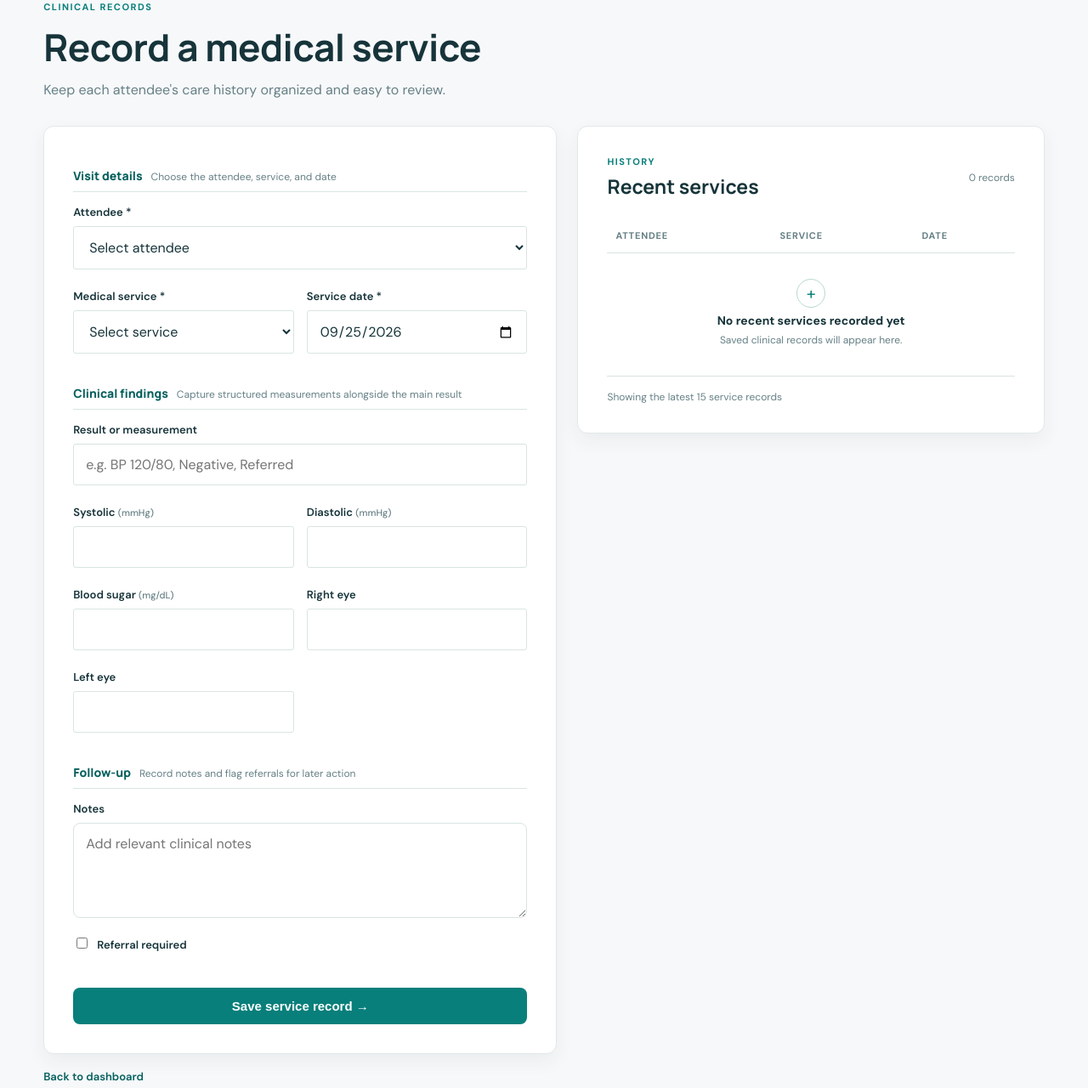
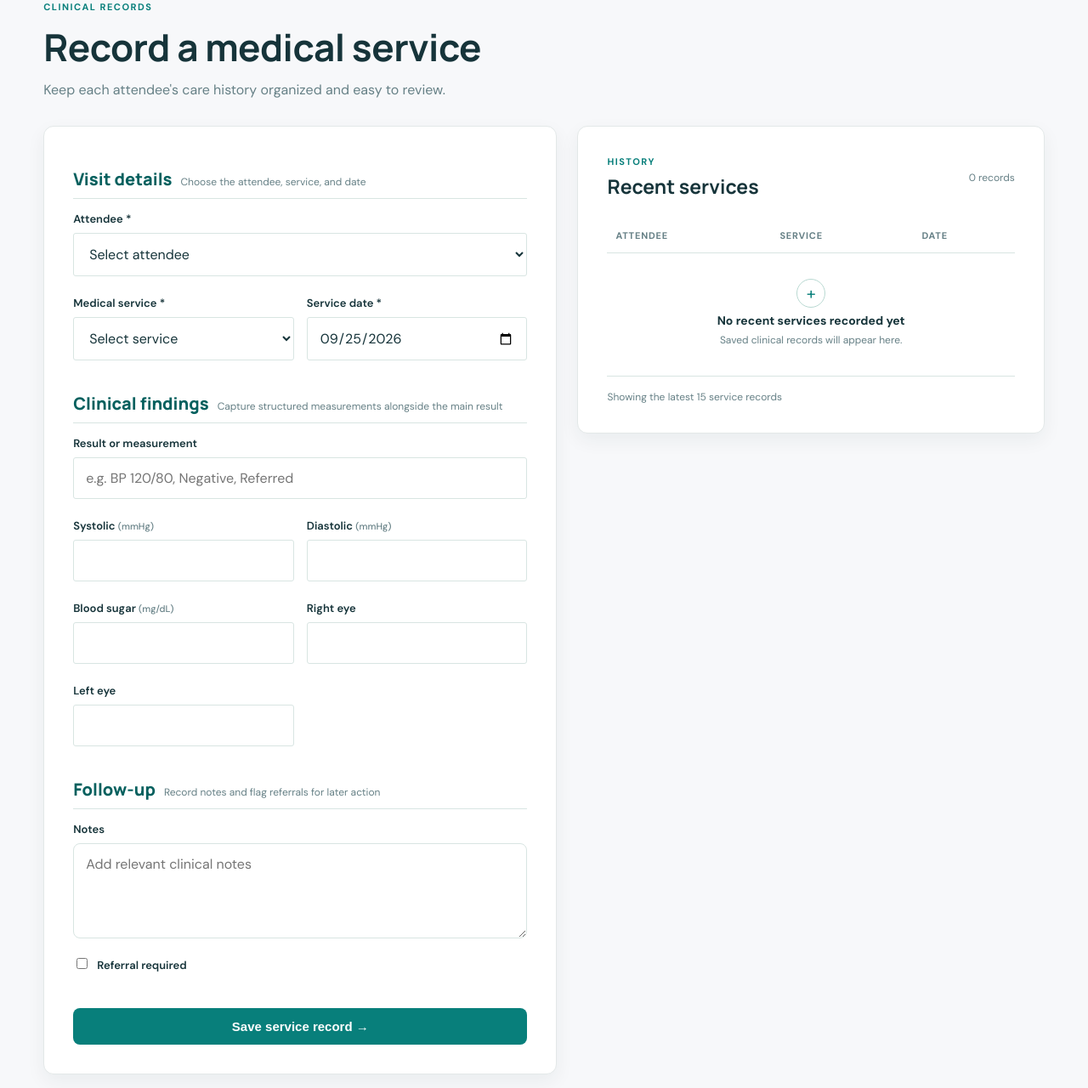
Before and after one commit to vannybianca/musdaa_medical_camp, a PHP site: page /service_records.php in a window 1280 px wide. Shown: the part 181-1461 px from the top of the page at 85% size. Run offline with PHP 8.4, Linux system fonts and the light colour scheme; a user stored in the database is signed in; data comes from the database, SQL or seed files in the repository; data that the repository does not hold is empty.

Commit message:
Update style.css

```diff
--- a/style.css
+++ b/style.css
@@ -71,7 +71,7 @@ h1 { text-align: center; letter-spacing: -.5px; }
 }
 
 .form-section { align-items: baseline; border-bottom: 1px solid var(--line); display: flex; gap: 10px; margin-top: 10px; padding: 4px 0 9px; }
-.form-section span { color: var(--teal-dark); font-family: 'Manrope', sans-serif; font-size: 14px; font-weight: 800; }
+.form-section span { color: var(--teal-dark); font-family: 'Manrope', sans-serif; font-size: 20px; font-weight: 800; }
 .form-section small { color: var(--muted); font-size: 12px; }
 
 .registration-card { max-width: 1220px; padding: 38px clamp(34px, 5vw, 68px) 42px; }
```
